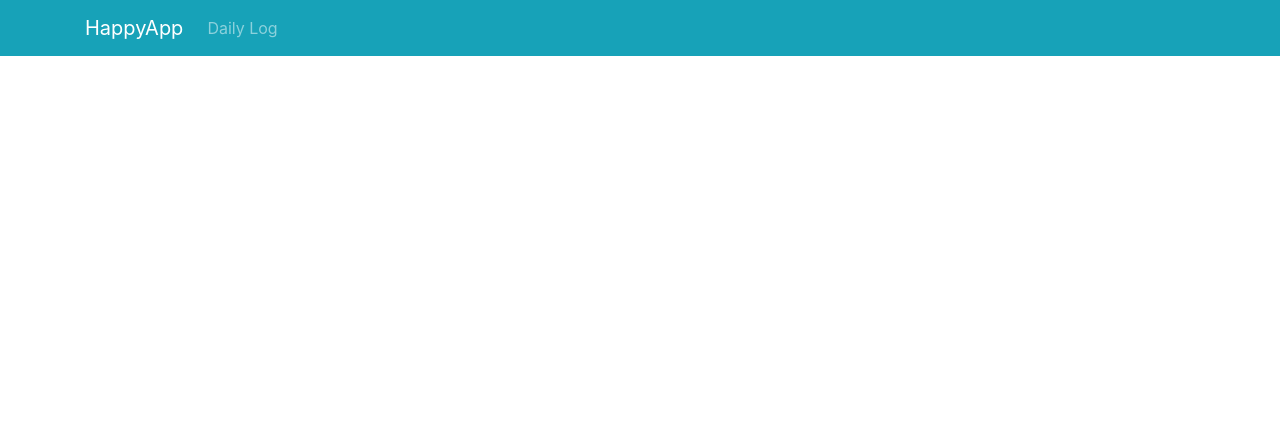
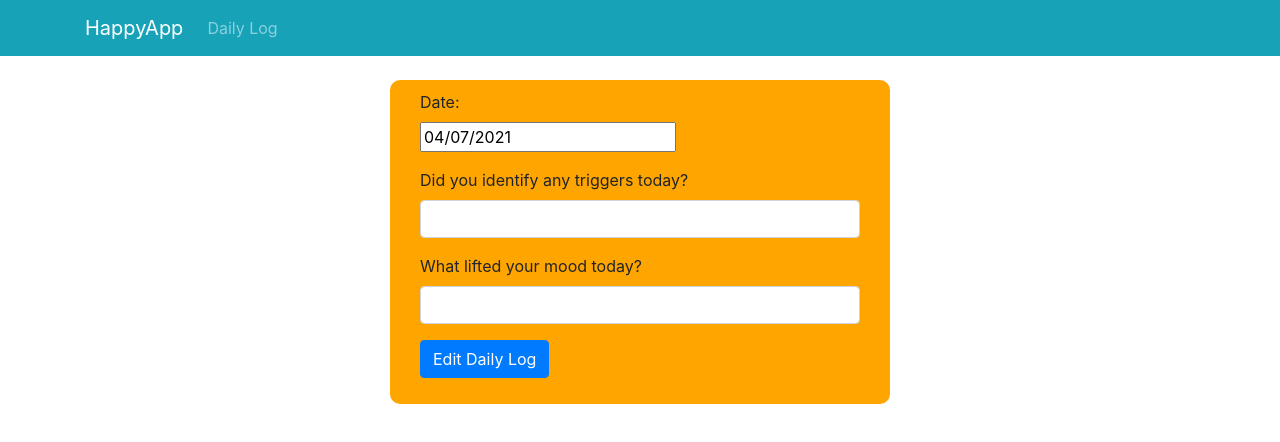
Before and after one commit to giomine/happyapp, a React (Create React App) app: page /edit/1 in a window 1280 px wide. Shown: the top 442 px of the page. Built offline with nearby package versions, Linux system fonts and the light colour scheme; no server answers.

Commit message:
Add delete and edit routes, edit not yet working

```diff
--- a/src/App.js
+++ b/src/App.js
@@ -5,6 +5,7 @@ import "bootstrap/dist/css/bootstrap.min.css";
 
 import Navbar from "./components/Navbar";
 import DayList from "./components/DayList";
+import EditDay from "./components/EditDay";
 
 function App() {
   return (
@@ -12,6 +13,7 @@ function App() {
       <Navbar />
       <br />
       <Route path='/' exact component={DayList} />
+      <Route path='/edit/:id' component={EditDay} />
     </Router>
   );
 }
--- a/src/components/DayList.jsx
+++ b/src/components/DayList.jsx
@@ -1,4 +1,5 @@
 import React, { Component } from "react";
+import { Link } from 'react-router-dom';
 import CreateDay from "./CreateDay";
 import axios from 'axios';
 import DayContainer from "./DayContainer";
@@ -28,6 +29,9 @@ const Day = props => (
             <div style={{padding: "10px"}}>{props.day.date.substring(0,10)}</div>
             <div style={{padding: "10px"}}>Triggers: {props.day.anxiety}</div>
             <div style={{padding: "10px"}}>Soothers: {props.day.smiles}</div>
+            <div style={{padding: "10px"}}>
+                <Link to={"/edit/" + props.day._id}>edit</Link> | <a href="#" onClick={() => { props.deleteDay(props.day._id) }}>delete</a>
+            </div>
         </DayContainer>
 )
 
@@ -37,20 +41,32 @@ export default class DayList extends Component {
     constructor(props){
         super(props);
 
+        this.deleteDay = this.deleteDay.bind(this);
+
         this.state = {days: []};
     }
 
     componentDidMount() {
-        axios.get('http://localhost:5000/day')
+        axios.get('http://localhost:5000/day/')
             .then(response => {
                 this.setState({ days: response.data })
             })
-            .catch((err) => console.log(err));
+            .catch((error) => {
+                console.log(error);
+            })
+    }
+
+    deleteDay(id) {
+        axios.delete('http://localhost:5000/day/' + id)
+            .then(res => console.log(res.data));
+        this.setState({
+            days: this.state.days.filter(el => el._id !== id)
+        })
     }
 
     dayList() {
         return this.state.days.map(currentDay => {
-            return <Day day={currentDay} key={currentDay._id} />
+            return <Day day={currentDay} deleteDay={this.deleteDay} key={currentDay._id} />
         })
     }
 
--- /dev/null
+++ b/src/components/EditDay.jsx
@@ -0,0 +1,123 @@
+import React, { Component } from "react";
+import DatePicker from 'react-datepicker';
+import 'react-datepicker/dist/react-datepicker.css';
+import axios from 'axios';
+import CreateLogContainer from "./CreateLogContainer";
+
+
+export default class EditDay extends Component {
+
+    constructor(props){
+        super(props);
+
+        this.onChangeDate = this.onChangeDate.bind(this);
+        this.onChangeAnxiety = this.onChangeAnxiety.bind(this);
+        this.onChangeSmiles = this.onChangeSmiles.bind(this);
+        this.onSubmit = this.onSubmit.bind(this);
+
+        this.state = {
+            date: new Date(),
+            anxiety: "",
+            smiles: ""
+        }
+    }
+
+
+    componentDidMount() {
+        axios.get('http://localhost:5000/day' + this.props.match.params.id)
+            .then(response => {
+                this.setState({
+                    date: new Date(response.data.date),
+                    anxiety: response.data.anxiety,
+                    smiles: response.data.smiles
+                 })
+            })
+    }
+
+
+    onChangeDate(date) {
+        this.setState({
+            date: date
+        });
+    }
+    onChangeAnxiety(e) {
+        this.setState({
+            anxiety: e.target.value
+        });
+    }
+    onChangeSmiles(e) {
+        this.setState({
+            smiles: e.target.value
+        });
+    }
+
+
+    onSubmit(e) {
+        e.preventDefault();
+
+        const day = {
+            date: this.state.date,
+            anxiety: this.state.anxiety,
+            smiles: this.state.smiles
+        }
+        console.log(day);
+
+        axios.post('http://localhost:5000/day/update' + this.props.match.params.id, day)
+            .then(res => console.log(res.data));
+
+
+        window.location = '/';
+
+    }
+
+
+
+
+
+    render() {
+        return (
+            <CreateLogContainer>
+                {/* <h3>Edit Daily Log</h3> */}
+                <form onSubmit={this.onSubmit}>
+
+                    <div className="form-group">
+                        <label>Date: </label>
+                        <div>
+                            <DatePicker
+                                selected={this.state.date}
+                                onChange={this.onChangeDate}
+                            />
+                        </div>
+                    </div>
+
+                    <div className="form-group">
+                        <label>Did you identify any triggers today?</label>
+                        <input
+                            type="text"
+                            required
+                            className="form-control"
+                            value={this.state.anxiety}
+                            onChange={this.onChangeAnxiety}
+                        />
+                    </div>
+
+                    <div className="form-group">
+                        <label>What lifted your mood today?</label>
+                        <input
+                            type="text"
+                            required
+                            className="form-control"
+                            value={this.state.smiles}
+                            onChange={this.onChangeSmiles}
+                        />
+                    </div>
+
+                    <div className="form-group">
+                        <input type="submit" value="Edit Daily Log" className="btn btn-primary" />
+                    </div>
+
+                </form>
+            </CreateLogContainer>
+        )
+    }
+}
```
Also changed, not shown: 1 other file (tests, documents, lock files or other folders).
